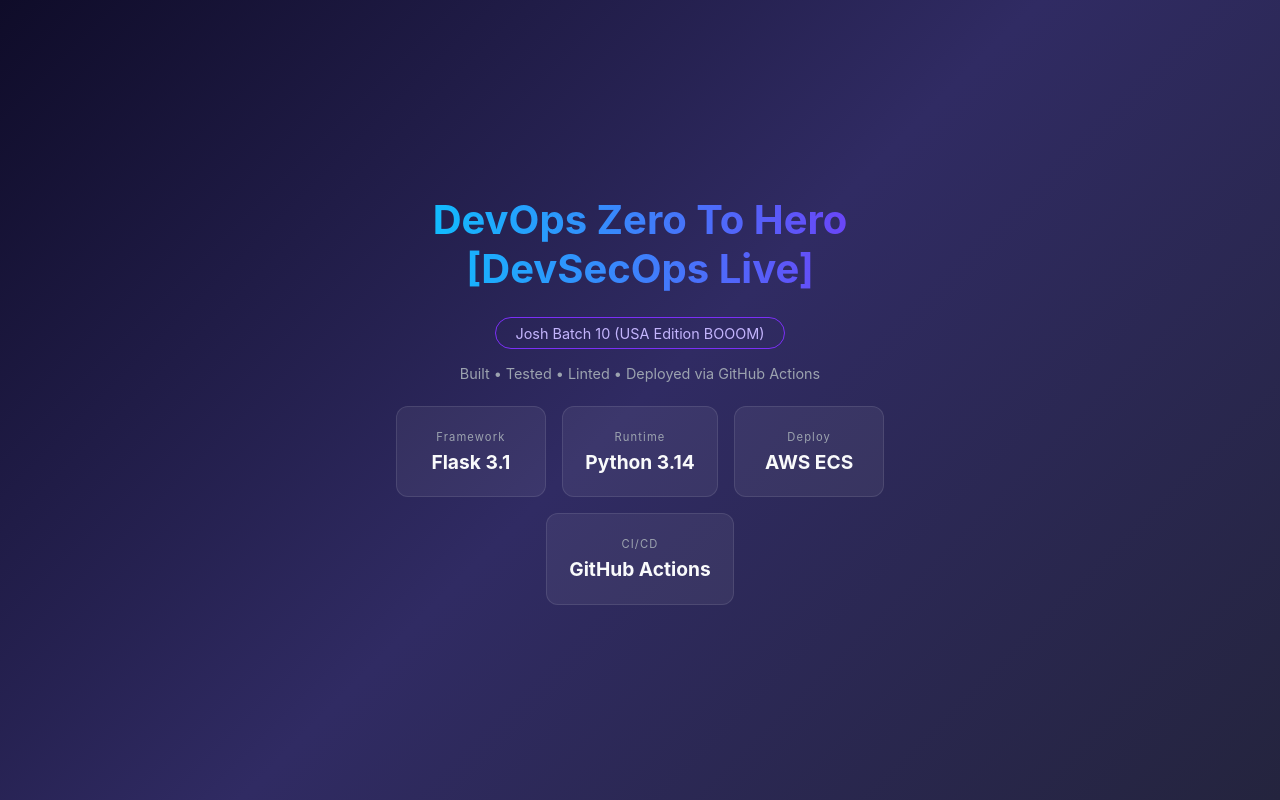
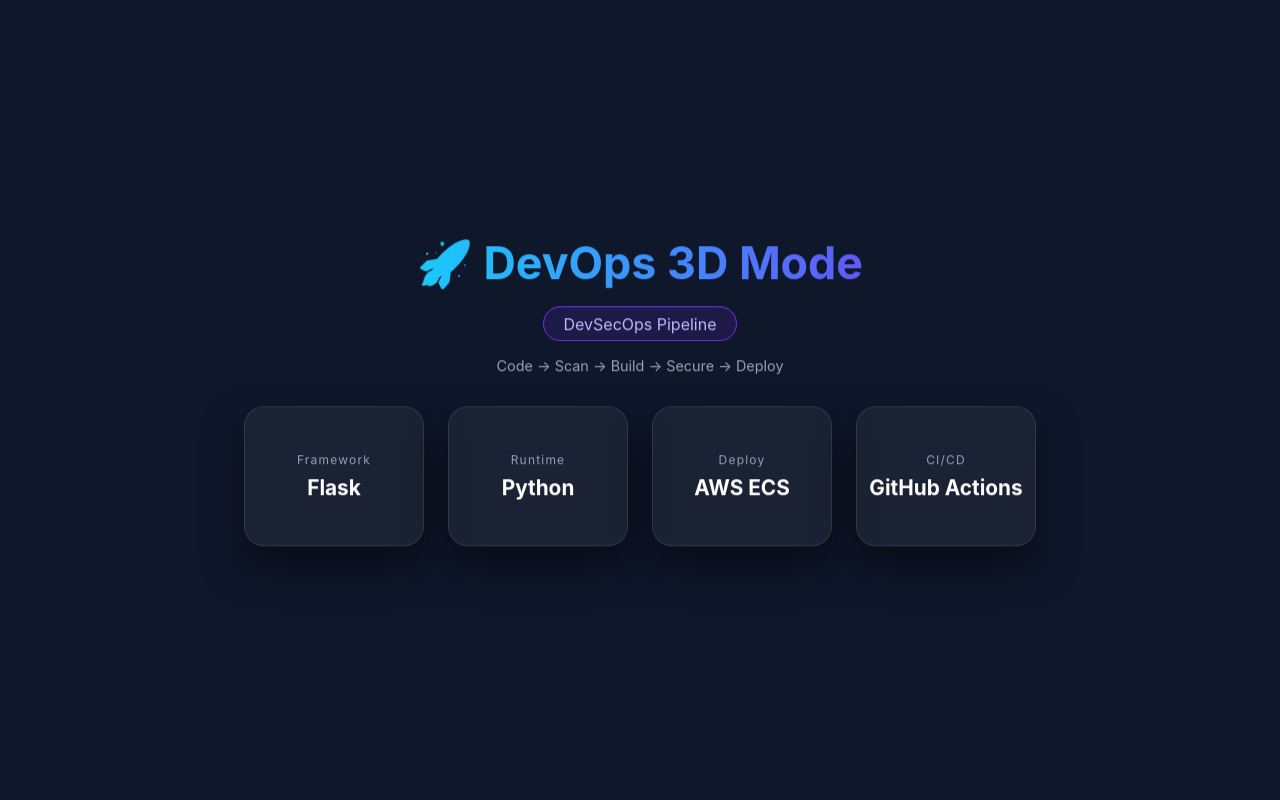
Before and after one commit to ankushmudale/githubactions-zero-to-hero, a Flask app: page / in a window 1280 px wide. Run offline with Flask 3, Linux system fonts and the light colour scheme.

Commit message:
fix: index file changed

```diff
--- a/templates/index.html
+++ b/templates/index.html
@@ -1,77 +1,129 @@
-
 <!DOCTYPE html>
 <html lang="en">
 <head>
 <meta charset="UTF-8">
 <meta name="viewport" content="width=device-width, initial-scale=1.0">
-<title>DevOps Zero To Hero</title>
+<title>DevOps 3D Dashboard</title>
 
 <style>
-*{margin:0;padding:0;box-sizing:border-box}
+*{
+margin:0;
+padding:0;
+box-sizing:border-box;
+font-family:-apple-system,BlinkMacSystemFont,"Segoe UI",Roboto;
+}
 
 body{
-min-height:100vh;
+height:100vh;
 display:flex;
 align-items:center;
 justify-content:center;
-background:linear-gradient(135deg,#0f0c29,#302b63,#24243e);
-font-family:-apple-system,BlinkMacSystemFont,"Segoe UI",Roboto;
-color:#e0e0e0
+background:#0f172a;
+perspective:1200px;
+color:#fff;
 }
 
-.container{text-align:center;padding:2rem;max-width:640px}
+/* Container */
+.container{
+text-align:center;
+transform-style:preserve-3d;
+}
 
 h1{
-font-size:2.5rem;
-background:linear-gradient(90deg,#00d2ff,#7b2ff7);
+font-size:2.8rem;
+margin-bottom:1rem;
+background:linear-gradient(90deg,#00f5ff,#7b2ff7);
 -webkit-background-clip:text;
 -webkit-text-fill-color:transparent;
-margin-bottom:.5rem
 }
 
-.badge{
-display:inline-block;
-margin:1rem 0;
-padding:.4rem 1.2rem;
-border:1px solid #7b2ff7;
-border-radius:999px;
+/* Pipeline Text */
+.pipeline{
+margin-bottom:2rem;
+color:#94a3b8;
 font-size:.9rem;
-color:#c4b5fd
 }
 
-.pipeline{
-margin-bottom:1.5rem;
-font-size:.9rem;
-color:#9ca3af
+/* Cards Layout */
+.cards{
+display:flex;
+gap:1.5rem;
+justify-content:center;
+flex-wrap:wrap;
+transform-style:preserve-3d;
 }
 
-.cards{
+/* 3D Card */
+.card{
+width:180px;
+height:140px;
+background:rgba(255,255,255,0.05);
+border-radius:20px;
 display:flex;
-gap:1rem;
+flex-direction:column;
 justify-content:center;
-flex-wrap:wrap
+align-items:center;
+transition:0.4s;
+transform-style:preserve-3d;
+box-shadow:0 20px 40px rgba(0,0,0,0.5);
+border:1px solid rgba(255,255,255,0.1);
+position:relative;
 }
 
-.card{
-background:rgba(255,255,255,.06);
-border:1px solid rgba(255,255,255,.1);
-border-radius:12px;
-padding:1.4rem;
-min-width:150px
+/* Glow Effect */
+.card::before{
+content:"";
+position:absolute;
+inset:0;
+border-radius:20px;
+background:linear-gradient(120deg,transparent,#7b2ff7,transparent);
+opacity:0;
+transition:0.4s;
 }
 
+.card:hover::before{
+opacity:0.6;
+}
+
+/* 3D Hover Tilt */
+.card:hover{
+transform:rotateY(15deg) rotateX(10deg) scale(1.1);
+box-shadow:0 30px 60px rgba(123,47,247,0.6);
+}
+
+/* Text */
 .card span{
-display:block;
-font-size:.7rem;
-color:#9ca3af;
-margin-bottom:.4rem;
-letter-spacing:.1em
+font-size:.75rem;
+color:#94a3b8;
+letter-spacing:.1em;
 }
 
 .card strong{
-font-size:1.2rem;
-color:#f9fafb
+font-size:1.3rem;
+margin-top:.5rem;
 }
+
+/* Floating Badge */
+.badge{
+margin-bottom:1rem;
+display:inline-block;
+padding:.4rem 1.2rem;
+border-radius:999px;
+background:rgba(123,47,247,0.15);
+border:1px solid #7b2ff7;
+color:#c4b5fd;
+}
+
+/* Floating Animation */
+.container{
+animation:float 5s ease-in-out infinite;
+}
+
+@keyframes float{
+0%,100%{transform:translateY(0px)}
+50%{transform:translateY(-12px)}
+}
+
 </style>
 </head>
 
@@ -79,22 +131,23 @@ color:#f9fafb
 
 <div class="container">
 
-<h1>DevOps Zero To Hero [DevSecOps Live]</h1>
-<div class="badge">Josh Batch 10 (USA Edition BOOOM)</div>
+<h1>🚀 DevOps 3D Mode</h1>
+<div class="badge">DevSecOps Pipeline</div>
 
 <div class="pipeline">
-Built • Tested • Linted • Deployed via GitHub Actions
+Code → Scan → Build → Secure → Deploy
 </div>
 
 <div class="cards">
+
 <div class="card">
 <span>Framework</span>
-<strong>Flask 3.1</strong>
+<strong>Flask</strong>
 </div>
 
 <div class="card">
 <span>Runtime</span>
-<strong>Python 3.14</strong>
+<strong>Python</strong>
 </div>
 
 <div class="card">
@@ -106,6 +159,7 @@ Built • Tested • Linted • Deployed via GitHub Actions
 <span>CI/CD</span>
 <strong>GitHub Actions</strong>
 </div>
+
 </div>
 
 </div>
```
